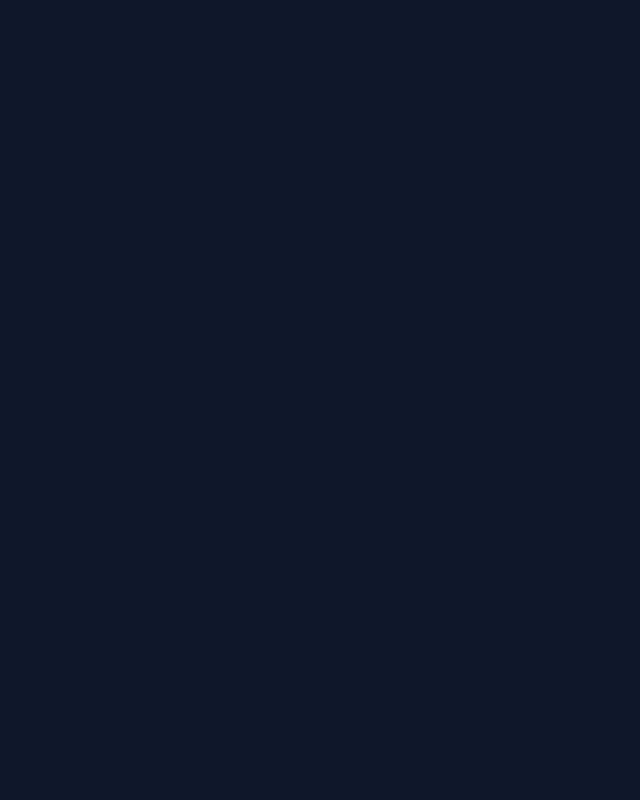
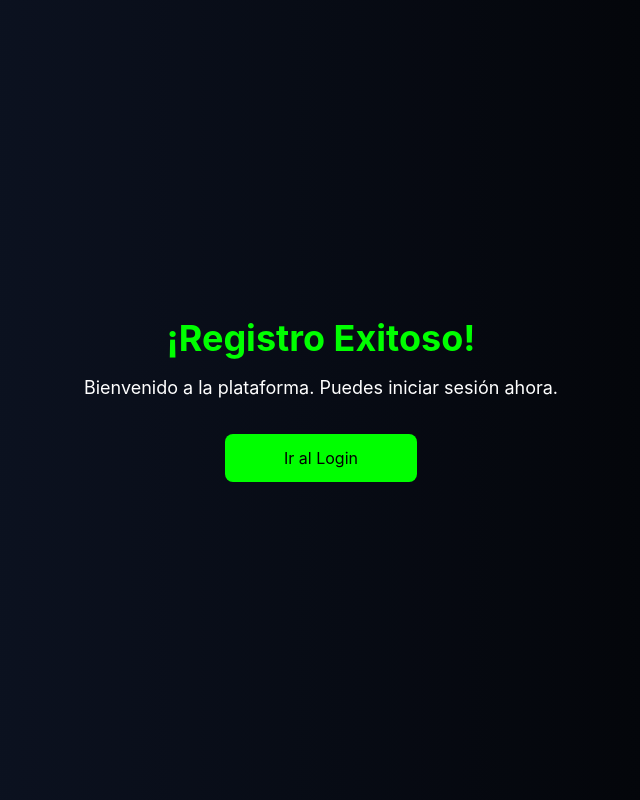
Before and after one commit to Davaious/ASA, a React (Create React App) app in the folder frontend-gen/: page /register-success in a window 1280 px wide. Before the commit this address had no page. Shown: the whole page, without its empty margins (319-959 px from the left). Built offline with nearby package versions, Linux system fonts and the light colour scheme.

Commit message:
modificaciones en App.js + Register.js + registerSuccess.js TwoFASe + backend auth.js

```diff
--- a/frontend-gen/src/App.js
+++ b/frontend-gen/src/App.js
@@ -1,21 +1,22 @@
+// src/App.js
 import React from 'react';
 import { BrowserRouter as Router, Routes, Route } from 'react-router-dom';
-import Home from './pages/Home'; // Importa Home correctamente
-import Register from './pages/Register'; // Importa Register correctamente
-import Login from './pages/Login'; // Importa Login correctamente
-
-
+import Home from './pages/Home';
+import Register from './pages/Register';
+import Login from './pages/Login';
+import RegisterSuccess from './pages/RegisterSuccess';
+import TwoFASetup from './pages/TwoFASetup'; // Asegúrate de importar las nuevas páginas
 
 const App = () => {
   return (
     <Router>
       <div className="bg-futuristic-blue text-white h-screen">
         <Routes>
-          {/* Define las rutas correctamente */}
           <Route path="/" element={<Home />} />
           <Route path="/register" element={<Register />} />
           <Route path="/login" element={<Login />} />
-
+          <Route path="/register-success" element={<RegisterSuccess />} />
+          <Route path="/2fa-setup" element={<TwoFASetup />} />
         </Routes>
       </div>
     </Router>
--- a/frontend-gen/src/components/TwoFASetup.js
+++ b/frontend-gen/src/components/TwoFASetup.js
@@ -1,6 +1,8 @@
+// src/pages/TwoFASetup.js
 import React, { useEffect, useState } from 'react';
 import axios from 'axios';
 import { useNavigate } from 'react-router-dom';
+import QRCode from 'qrcode.react';
 
 const TwoFASetup = () => {
   const [qrCode, setQrCode] = useState('');
@@ -10,18 +12,19 @@ const TwoFASetup = () => {
   useEffect(() => {
     const setup2FA = async () => {
       try {
-        const userId = localStorage.getItem('userId');
+        const userId = localStorage.getItem('userId'); // Obtén el userId del localStorage
         const response = await axios.post('http://localhost:5001/api/2fa/setup', {
           userId,
         });
-        setQrCode(response.data.qrCodeUrl);
+        setQrCode(response.data.qrCodeUrl); // Almacena el código QR
       } catch (err) {
+        console.error('Error al configurar 2FA:', err);
         setError('Error al configurar 2FA');
       }
     };
 
-    setup2FA();
-  }, []);
+    setup2FA(); // Llama a la función setup2FA una vez
+  }, []); // El array vacío hace que useEffect se ejecute solo una vez
 
   return (
     <div className="min-h-screen flex items-center justify-center bg-futuristic-blue">
@@ -33,10 +36,11 @@ const TwoFASetup = () => {
             <p className="text-white mb-4">
               Escanea el siguiente código QR con tu autenticador.
             </p>
-            <img src={qrCode} alt="Código QR para 2FA" />
+            {/* Utiliza la librería QRCode para generar el código visual */}
+            <QRCode value={qrCode} size={256} />
             <button
               className="mt-4 w-full bg-neon-green text-gray-900 p-2 rounded hover:bg-green-500 transition"
-              onClick={() => navigate('/login')}
+              onClick={() => navigate('/login')} // Redirige al login tras la configuración de 2FA
             >
               Continuar al Login
             </button>
--- a/frontend-gen/src/pages/Register.js
+++ b/frontend-gen/src/pages/Register.js
@@ -16,6 +16,8 @@ const Register = () => {
     try {
       const response = await axios.post('/api/register', formData);
       console.log('Usuario registrado:', response.data);
+      // Redirige a la página de éxito después de registrar
+      navigate('/register-success');
     } catch (error) {
       console.error('Error en el registro:', error);
     }
--- a/frontend-gen/src/pages/RegisterSuccess.js
+++ b/frontend-gen/src/pages/RegisterSuccess.js
@@ -1,11 +1,20 @@
 // src/pages/RegisterSuccess.js
 import React from 'react';
+import { useNavigate } from 'react-router-dom';
 
 const RegisterSuccess = () => {
+  const navigate = useNavigate();
+
   return (
-    <div className="h-screen flex items-center justify-center bg-gradient-to-r from-futuristic-blue to-black">
+    <div className="h-screen flex flex-col items-center justify-center bg-gradient-to-r from-futuristic-blue to-black">
       <h1 className="text-4xl text-neon-green font-bold">¡Registro Exitoso!</h1>
       <p className="text-lg text-white mt-4">Bienvenido a la plataforma. Puedes iniciar sesión ahora.</p>
+      <button
+        className="mt-8 w-48 bg-neon-green text-black p-3 rounded-lg hover:bg-white hover:text-neon-green transition"
+        onClick={() => navigate('/login')} // Redirige al login
+      >
+        Ir al Login
+      </button>
     </div>
   );
 };
```
